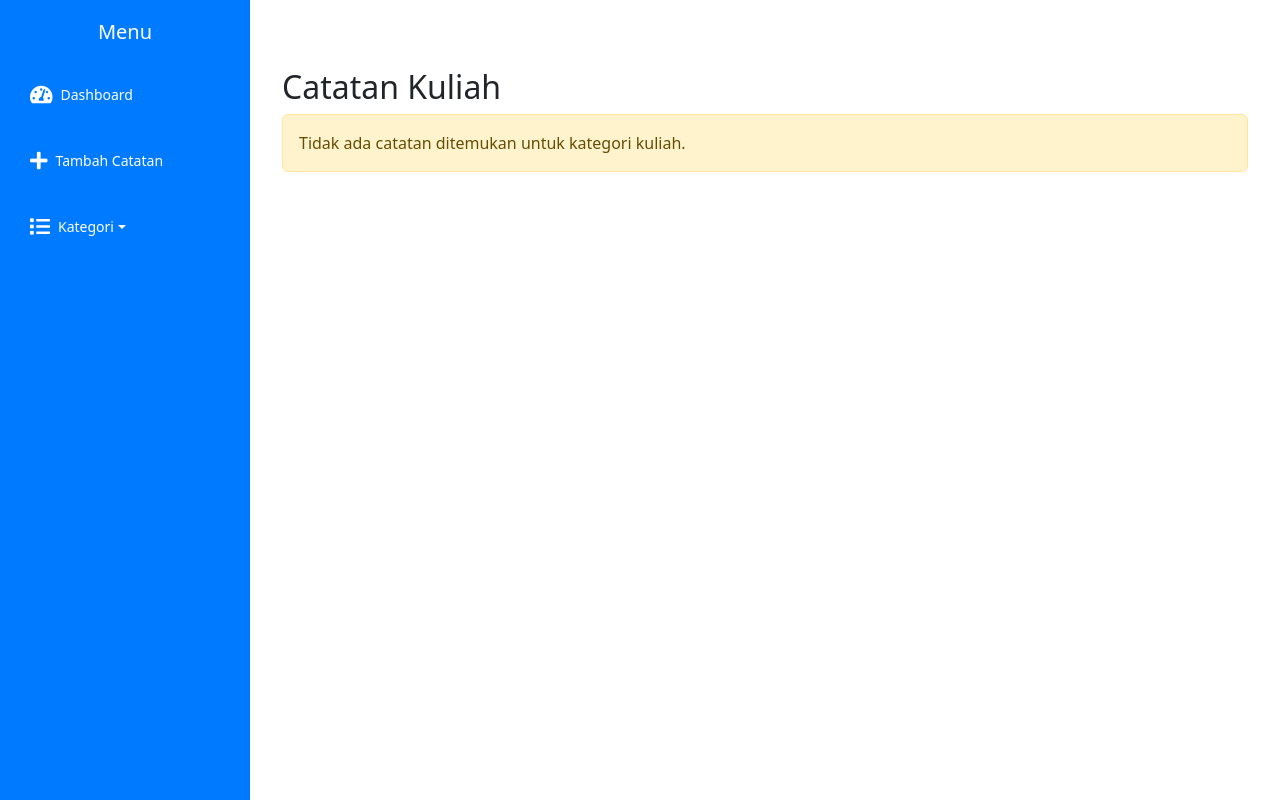
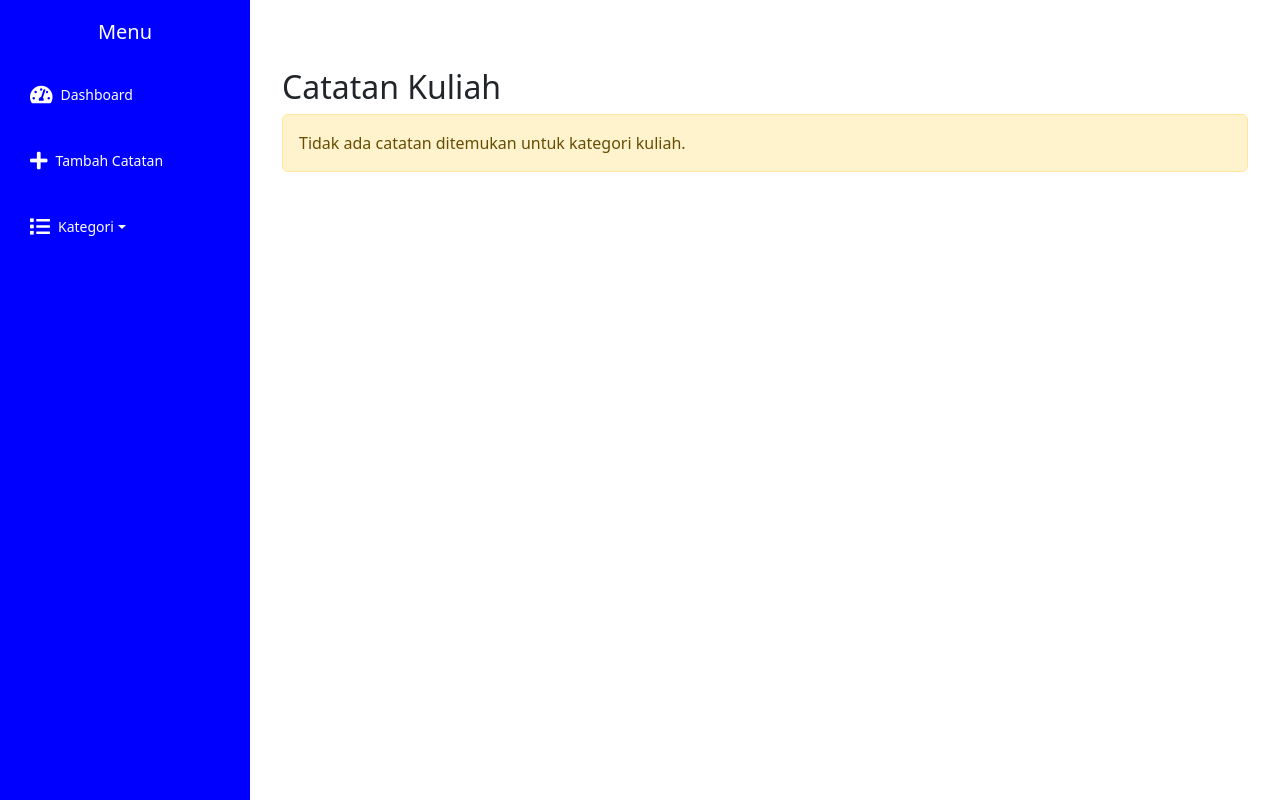
Before and after one commit to MuzharMaulana/PROJECT-RPL-KEL-2, a PHP site: page /kuliah.php in a window 1280 px wide. Run offline with PHP 8.4, Linux system fonts and the light colour scheme; data that the repository does not hold is empty.

Commit message:
update warna sidebar

```diff
--- a/add_note.php
+++ b/add_note.php
@@ -22,7 +22,7 @@ include 'config.php';
         }
         .sidebar {
             width: 250px; /* Lebar sidebar */
-            background-color: #007bff; /* Warna biru sidebar */
+            background-color: #0000ff; /* Warna biru sidebar */
             color: white;
             padding: 20px 15px; /* Sesuaikan padding sidebar */
             height: 100vh;
--- a/kantor.php
+++ b/kantor.php
@@ -27,7 +27,7 @@ $notesResult = $conn->query($query);
     <style>
         .sidebar {
             width: 250px;
-            background-color: #007bff;
+            background-color: #0000ff;
             color: white;
             padding: 20px;
             height: 100vh;
--- a/kuliah.php
+++ b/kuliah.php
@@ -27,7 +27,7 @@ $notesResult = $conn->query($query);
     <style>
         .sidebar {
             width: 250px;
-            background-color: #007bff;
+            background-color: #0000ff;
             color: white;
             padding: 20px;
             height: 100vh;
--- a/pribadi.php
+++ b/pribadi.php
@@ -27,7 +27,7 @@ $notesResult = $conn->query($query);
     <style>
         .sidebar {
             width: 250px;
-            background-color: #007bff;
+            background-color: #0000ff;
             color: white;
             padding: 20px;
             height: 100vh;
```
